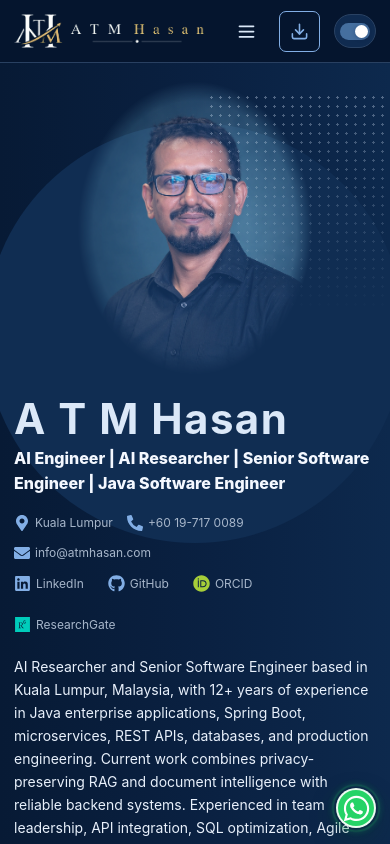
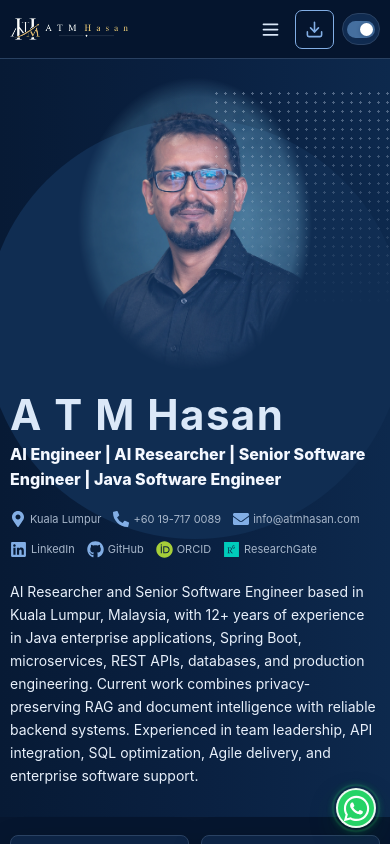
Before and after one commit to atmhasan/atmhasan, a React (Vite) app: page / in a window 390 px wide. Shown: the top 844 px of the page. Built offline with nearby package versions, Linux system fonts and the light colour scheme.

Commit message:
Improve mobile header layout

```diff
--- a/src/styles/global.css
+++ b/src/styles/global.css
@@ -415,7 +415,7 @@ html[data-theme="dark"] .site-footer { color: var(--muted); }
 @media (max-width: 1180px) {
   .site-nav { gap: 16px; }
   .site-nav a { font-size: 12px; }
-  .brand-logo { width: 190px; height: 40px; }
+  .brand-logo { width: 150px; height: 40px; }
 }
 @media (max-width: 900px) {
   .header-inner { min-height: 62px; gap: 14px; }
@@ -469,6 +469,9 @@ html[data-theme="dark"] .site-footer { color: var(--muted); }
 }
 @media (max-width: 680px) {
   .shell { width: min(calc(100% - 28px), var(--shell)); }
+  .header-inner { gap: 10px; }
+  .brand-logo { width: 140px; height: 38px; }
+  .site-header.is-scrolled .brand-logo { width: 122px; height: 34px; }
   .contact-modal { width: min(calc(100% - 20px), 620px); max-height: calc(100dvh - 20px); }
   .contact-modal-header { padding: 20px; }
   .contact-modal-body { max-height: calc(100dvh - 165px); padding: 18px 20px 20px; }
@@ -486,7 +489,7 @@ html[data-theme="dark"] .site-footer { color: var(--muted); }
   .hero h1 { font-size: 42px; }
   .hero-headline { font-size: 16px; }
   .portrait-wrap { order: -1; width: 100%; height: 300px; margin-top: 15px; }
-  .contact-row { gap: 14px; }
+  .contact-row { gap: 10px 12px; }
   .metrics-grid { grid-template-columns: repeat(2, 1fr); margin-top: 18px; gap: 12px; }
   .metric-card { justify-content: flex-start; gap: 14px; }
   .research-panel { padding: 16px; }
@@ -506,10 +509,25 @@ html[data-theme="dark"] .site-footer { color: var(--muted); }
   .whatsapp-float { right: 14px; bottom: 16px; width: 40px; height: 40px; }
   .references-grid { grid-template-columns: 1fr; }
   .references-header { display: block; margin-bottom: 10px; }
-  .contact-row span, .contact-row a, .social-row a{font-size: 12px; gap: 5px;}
-  .contact-details, .contact-conversation-button{margin: 0 auto;}
+  .contact-row span, .contact-row a, .social-row a { font-size: 11px; gap: 4px; }
+  .contact-details, .contact-conversation-button { margin: 0 auto; }
+  .carousel-dots{gap: 2px;}
 }
 @media (max-width: 430px) {
+  .shell { width: min(calc(100% - 20px), var(--shell)); }
+  .header-inner { min-height: 58px; gap: 8px; }
+  .site-header.is-scrolled .header-inner { min-height: 52px; gap: 8px; }
+  .brand-logo { width: 118px; height: 32px; }
+  .site-header.is-scrolled .brand-logo { width: 108px; height: 30px; }
+  .menu-button { padding: 6px; }
+  .cv-button { min-width: 36px; padding: 9px; }
+  .theme-toggle { height: 32px; padding-inline: 4px; }
+  .theme-track { width: 28px; }
+  .theme-toggle[aria-checked="true"] .theme-thumb { transform: translateX(11px); }
+  .site-nav { top: 58px; padding-inline: 18px; }
+  .site-header.is-scrolled .site-nav { top: 52px; }
+  .contact-row, .social-row { align-items: flex-start; gap: 9px 12px; }
+  .contact-row span, .contact-row a, .social-row a { max-width: 100%; overflow-wrap: anywhere; }
   /* .metrics-grid { grid-template-columns: 1fr; } */
   .research-copy { display: block; }
   .research-icon { margin-bottom: 14px; }
```
